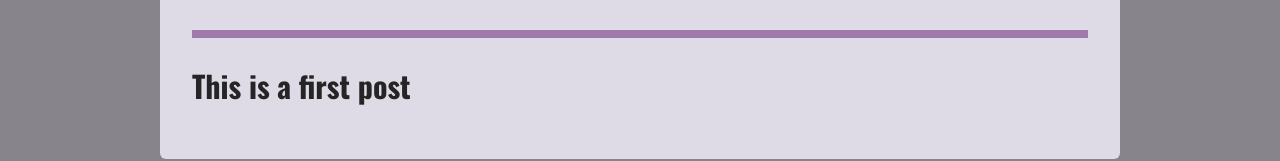
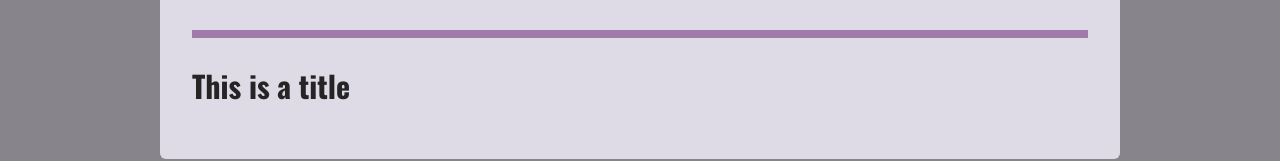
Before and after one commit to birkan-dogan/next-blog, a Next.js app: page /posts/getting-started-with-nextjs in a window 1280 px wide. Shown: the part 382-543 px from the top of the page. Built offline with nearby package versions, Linux system fonts and the light colour scheme.

Commit message:
rendering dynamic post pages & paths

```diff
--- a/components/posts/post-detail/post-content.js
+++ b/components/posts/post-detail/post-content.js
@@ -3,20 +3,12 @@
 
 import ReactMarkdown from "react-markdown";
 
-const DUMMY_POST = {
-  slug: "getting-started-with-nextjs",
-  title: "Getting Started with NextJS",
-  image: "getting-started-nextjs.png",
-  date: "2022-08-11",
-  content: "# This is a first post",
-};
-
-const PostContent = () => {
-  const imagePath = `/images/posts/${DUMMY_POST.slug}/${DUMMY_POST.image}`;
+const PostContent = ({ post }) => {
+  const imagePath = `/images/posts/${post.slug}/${post.image}`;
   return (
     <article className={classes.content}>
-      <PostHeader image={imagePath} title={DUMMY_POST.title} />
-      <ReactMarkdown>{DUMMY_POST.content}</ReactMarkdown>
+      <PostHeader image={imagePath} title={post.title} />
+      <ReactMarkdown>{post.content}</ReactMarkdown>
     </article>
   );
 };
--- a/lib/posts-util.js
+++ b/lib/posts-util.js
@@ -5,12 +5,15 @@
 
 const postsDirectory = path.join(process.cwd(), "content");
 
-export const getPostData = (fileName) => {
-  const filePath = path.join(postsDirectory, fileName);
+export const getPostsFiles = () => {
+  return fs.readdirSync(postsDirectory);
+};
+
+export const getPostData = (postIdentifier) => {
+  const postSlug = postIdentifier.replace(/\.md$/, ""); // removes the file extension
+  const filePath = path.join(postsDirectory, `${postSlug}.md`);
   const fileContent = fs.readFileSync(filePath, "utf-8");
   const { data, content } = matter(fileContent);
-
-  const postSlug = fileName.replace(/\.md$/, ""); // removes the file extension
 
   const postData = {
     slug: postSlug,
@@ -22,7 +25,7 @@
 };
 
 export const getAllPosts = () => {
-  const postFiles = fs.readdirSync(postsDirectory);
+  const postFiles = getPostsFiles();
 
   const allPosts = postFiles.map((postFile) => {
     return getPostData(postFile);
--- a/pages/posts/[slug].js
+++ b/pages/posts/[slug].js
@@ -1,7 +1,37 @@
 import PostContent from "../../components/posts/post-detail/post-content";
 
-const PostDetailPage = () => {
-  return <PostContent />;
+import { getPostData, getPostsFiles } from "../../lib/posts-util";
+
+const PostDetailPage = (props) => {
+  return <PostContent post={props.post} />;
 };
 
 export default PostDetailPage;
+
+export const getStaticProps = (context) => {
+  const {
+    params: { slug },
+  } = context;
+
+  const postData = getPostData(slug); // this will give us the data
+
+  return {
+    props: {
+      post: postData,
+    },
+    revalidate: 600,
+  };
+};
+
+// we need to pair getStaticProps with getStaticPaths to let Next.js know which concrete slug values it should pre-generate.
+
+export const getStaticPaths = () => {
+  const postFileNames = getPostsFiles();
+
+  const slugs = postFileNames.map((fileName) => fileName.replace(/\.md$/, ""));
+
+  return {
+    paths: slugs.map((slug) => ({ params: { slug: slug } })),
+    fallback: false,
+  };
+};
```
